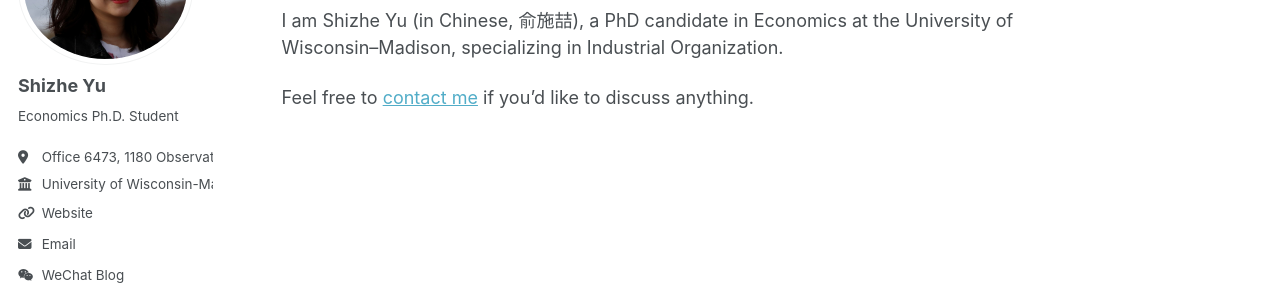
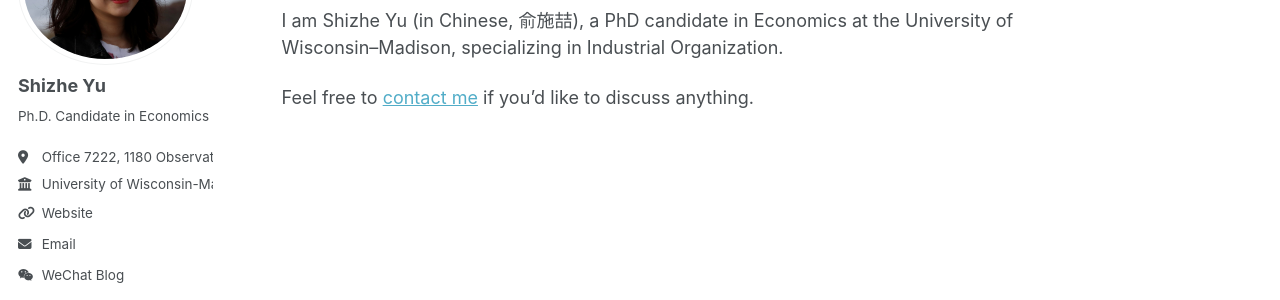
Before and after one commit to shizhe-yu/shizhe-yu.github.io, a Jekyll site: the page built from _pages/about.md, in a window 1280 px wide. Shown: the part 185-485 px from the top of the page. Built offline with Jekyll 4.4.1, drawn with Linux system fonts in a browser that asks for light colours.

Commit message:
Update bio and location in configuration file

```diff
--- a/_config.yml
+++ b/_config.yml
@@ -25,8 +25,8 @@ author:
   avatar           : "bio.png"
   name             : "Shizhe Yu"
   pronouns         : "" # example: "she/her"
-  bio              : "Economics Ph.D. Student"
-  location         : "Office 6473, 1180 Observatory Dr"
+  bio              : "Ph.D. Candidate in Economics"
+  location         : "Office 7222, 1180 Observatory Dr"
   employer         : "University of Wisconsin-Madison"
   uri              : "https://econ.wisc.edu/staff/yu-shizhe/"
   email            : "shizhe.yu@wisc.edu"
```
